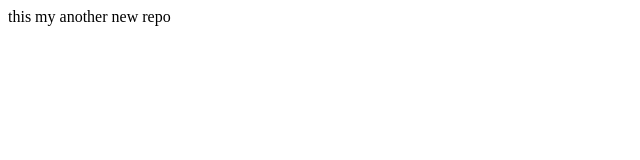
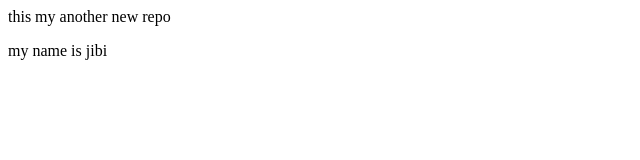
Before and after one commit to jibijen/localrepo, a plain HTML site: page index.html in a window 1280 px wide. Shown: the full height of the page, 0-640 px from the left. Drawn offline with Linux system fonts and the light colour scheme.

Commit message:
new feature added

```diff
--- a/index.html
+++ b/index.html
@@ -1 +1,2 @@
 <p>this my another new repo</p>
+<p>my name is jibi</p>
```
